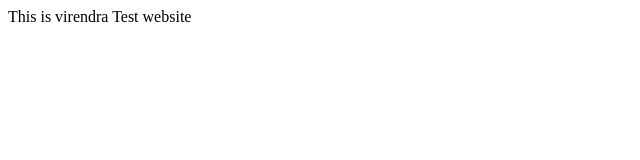
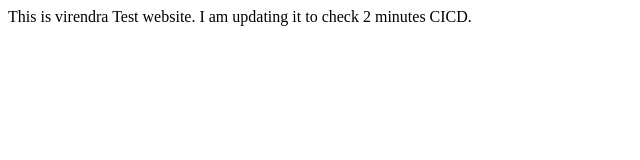
Before and after one commit to gitblazing/HTML_Page, a plain HTML site: page index.html in a window 1280 px wide. Shown: the whole page, without its empty margins (0-640 px from the left). Drawn offline with Linux system fonts and the light colour scheme.

Commit message:
Update index.html

```diff
--- a/index.html
+++ b/index.html
@@ -1,6 +1,6 @@
 <html>
 <body>
-This is virendra Test website
+This is virendra Test website. I am updating it to check 2 minutes CICD.
 
 </body>
 
```
